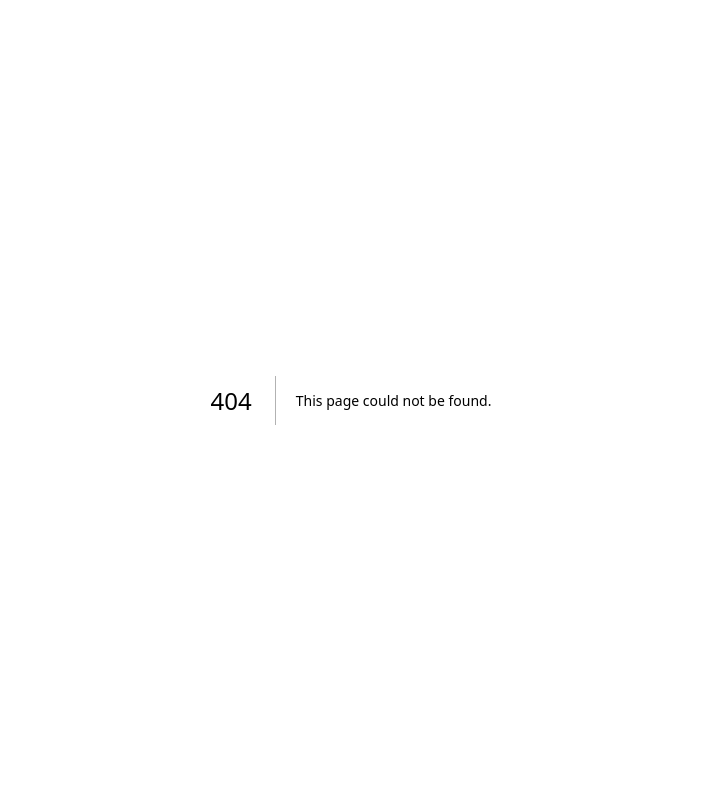
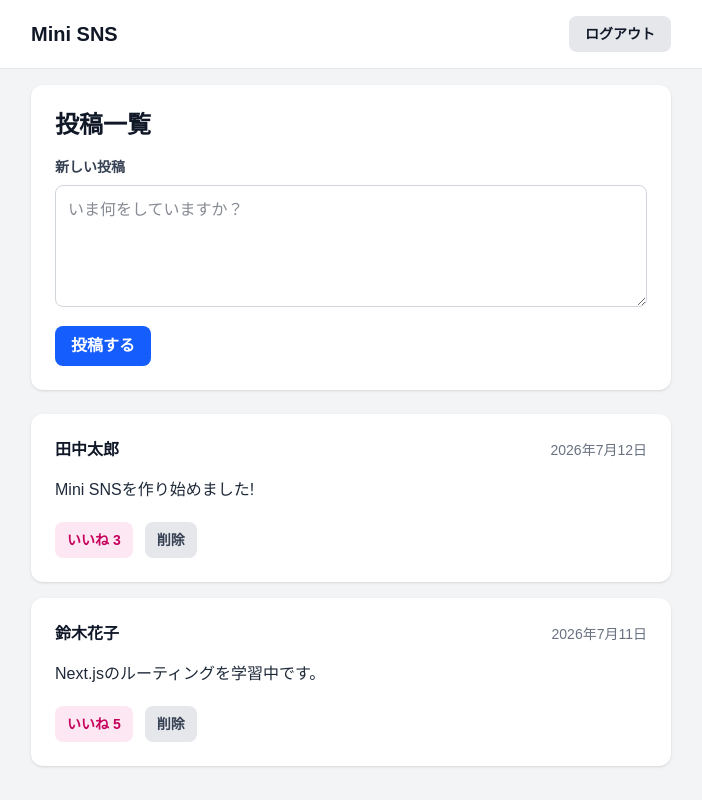
Before and after one commit to tgc-s-dev/sns-app, a Next.js app: page /posts in a window 1280 px wide. Before the commit this address had no page. Shown: the whole page, without its empty margins (289-991 px from the left). Built offline with nearby package versions, Linux system fonts and the light colour scheme.

Commit message:
ホームとポストの枠組みの変更

```diff
--- /dev/null
+++ b/app/home/page.tsx
@@ -0,0 +1,31 @@
+import Link from "next/link"
+
+export default function HomePage(){
+    return(
+     <main className="min-h-screen bg-gray-100 p-8">
+        <div className="mx-auto max-w-4xl rounded-xl bg-white p-8 shadow">
+            <h1 className="text-3xl font-bold text-gray-900">Mini SNS</h1>
+
+            <p>
+                投稿を共有できるシンプルなSNSアプリです
+            </p>
+
+            <div className="mt-6 flex gap-4">
+                <Link
+                    href="/login"
+                    className="rounded-lg bg-blue-600 px-4 py-3 text-white">
+                    ログイン
+                </Link>
+
+                <Link
+                    href="/register"
+                    className="rounded-lg bg-gray-200 px-4 py-3 text-gray-900">
+                    新規登録
+                </Link>
+
+            </div>
+        </div>
+
+     </main>
+    )
+}
--- a/app/page.tsx
+++ b/app/page.tsx
@@ -1,21 +1,5 @@
-import Link from "next/link";
+import { redirect } from "next/navigation";
 
 export default function Home() {
-  return (
-    <main className="min-h-screen bg-gray-100 p-8">
-      <div className="mx-auto max-w-4xl rounded-xl bg-white p-8 shadow">
-        <h1 className="text-3xl font-bold text-gray-900">Mini SNS</h1>
-        <p className="mt-4 text-gray-600">
-          投稿を共有できるシンプルなSNSアプリです。
-        </p>
-
-        <div className="mt-4 flex gap-4">
-           <Link href="/login" className="bg-blue-500 p-3 rounded-lg text-white">ログイン</Link>
-           <Link href="/register" className="bg-gray-200 p-3 rounded-lg text-black">新規登録</Link>
-        </div>
-
-
-      </div>
-    </main>
-  );
+  redirect("/home");
 }
--- /dev/null
+++ b/app/posts/page.tsx
@@ -0,0 +1,108 @@
+import Link from "next/link";
+
+type Post = {
+  id: number;
+  userName: string;
+  content: string;
+  createdAt: string;
+  likesCount: number;
+};
+
+const posts: Post[] = [
+  {
+    id: 1,
+    userName: "田中太郎",
+    content: "Mini SNSを作り始めました!",
+    createdAt: "2026年7月12日",
+    likesCount: 3,
+  },
+  {
+    id: 2,
+    userName: "鈴木花子",
+    content: "Next.jsのルーティングを学習中です。",
+    createdAt: "2026年7月11日",
+    likesCount: 5,
+  },
+];
+
+export default function PostsPage() {
+  return (
+    <main className="min-h-screen bg-gray-100">
+      <header className="border-b border-gray-200 bg-white">
+        <div className="mx-auto flex max-w-2xl items-center justify-between p-4">
+          <Link href="/posts" className="text-xl font-bold text-gray-900">
+            Mini SNS
+          </Link>
+
+          <button
+            type="button"
+            className="rounded-lg bg-gray-200 px-4 py-2 text-sm font-bold text-gray-900"
+          >
+            ログアウト
+          </button>
+        </div>
+      </header>
+
+      <main className="mx-auto max-w-2xl p-4">
+        <section className="rounded-xl bg-white p-6 shadow">
+          <h1 className="text-2xl font-bold text-gray-900">投稿一覧</h1>
+
+          <form className="mt-4">
+            <label
+              htmlFor="post-content"
+              className="block text-sm font-bold text-gray-700"
+            >
+              新しい投稿
+            </label>
+
+            <textarea
+              id="post-content"
+              name="content"
+              rows={4}
+              placeholder="いま何をしていますか？"
+              className="mt-2 w-full rounded-lg border border-gray-300 p-3 text-gray-900"
+            />
+
+            <button
+              type="submit"
+              className="mt-3 rounded-lg bg-blue-600 px-4 py-2 font-bold text-white"
+            >
+              投稿する
+            </button>
+          </form>
+        </section>
+
+        <section className="mt-6 space-y-4">
+          {posts.map((post) => (
+            <article key={post.id} className="rounded-xl bg-white p-6 shadow">
+              <div className="flex items-center justify-between">
+                <p className="font-bold text-gray-900">{post.userName}</p>
+                <time className="text-sm text-gray-500">{post.createdAt}</time>
+              </div>
+
+              <p className="mt-4 whitespace-pre-wrap text-gray-800">
+                {post.content}
+              </p>
+
+              <div className="mt-5 flex items-center gap-3">
+                <button
+                  type="button"
+                  className="rounded-lg bg-pink-100 px-3 py-2 text-sm font-bold text-pink-700"
+                >
+                  いいね {post.likesCount}
+                </button>
+
+                <button
+                  type="button"
+                  className="rounded-lg bg-gray-200 px-3 py-2 text-sm font-bold text-gray-700"
+                >
+                  削除
+                </button>
+              </div>
+            </article>
+          ))}
+        </section>
+      </main>
+    </main>
+  );
+}
```
